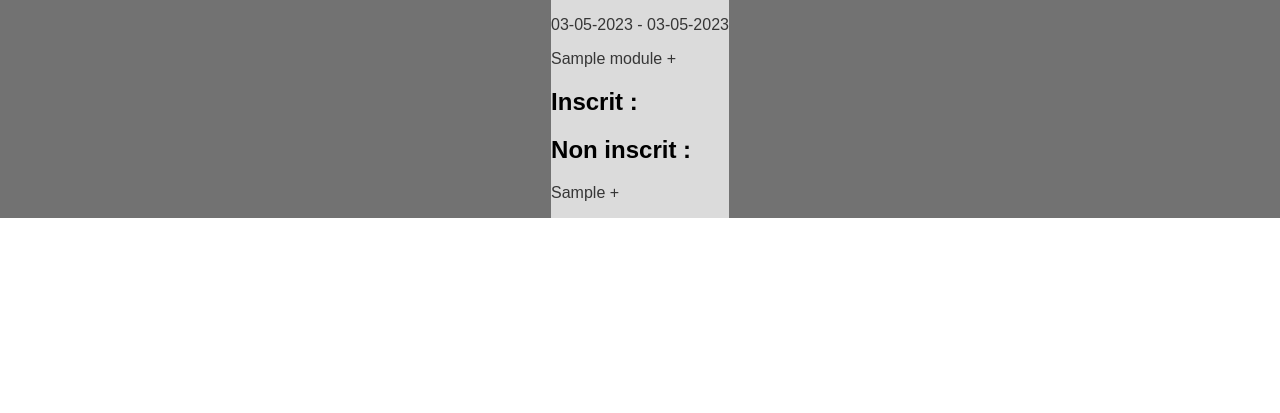
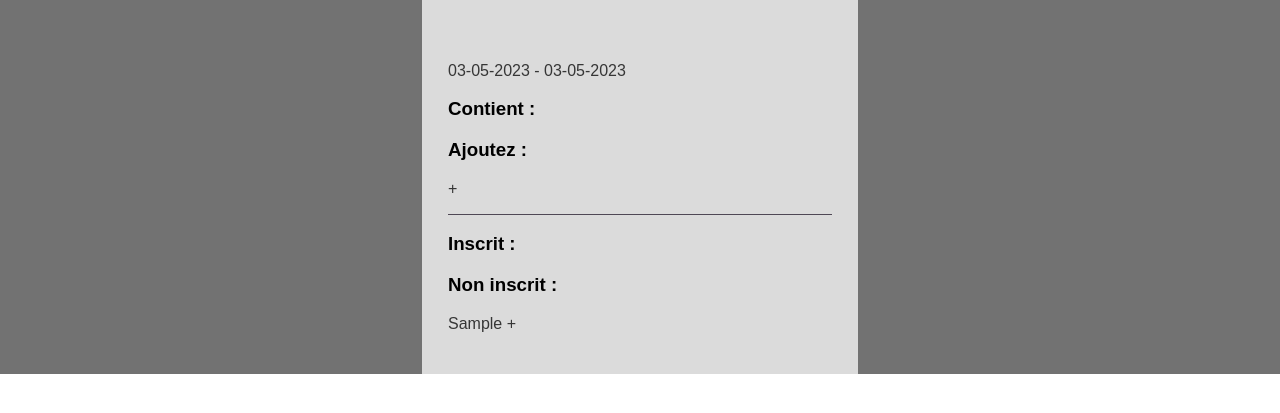
Before and after one commit to FlorianJ67/SessionSf, a Symfony app: template templates/session/info.html.twig in a window 1280 px wide. Shown: the part 50-463 px from the top of the page. Run offline with Twig, Linux system fonts and the light colour scheme; the template is opened without the code that fills it: most values are stand-ins (such as "Sample title", 1, 10 or a date in 2020); some libraries are stand-ins or nearby versions; some web fonts are replaced.

Commit message:
remove module from session need to know how to delete a session from contenusession

```diff
--- a/public/css/style.css
+++ b/public/css/style.css
@@ -54,11 +54,21 @@ header ul li a:hover {
 #content:first-child {
     border-radius: 15px 15px 0 0;
 }
-
+/* SessionInfo */
 #sessionInfo {
     background-color: var(--colorTwo);
     display: flex;
+    flex-direction: column;
+    padding: 2%;
+    width: 30%;
 }
+/* ListStagiaireSession */
+#listStagiaireSession{
+    border-top: 1px solid var(--colorThree);
+}
+/* endListStagiaireSession */
+/* endSessionInfo */
+
 /* FormationList */
 #formationList>div>div {
     background-color: var(--colorThree);
--- a/templates/session/info.html.twig
+++ b/templates/session/info.html.twig
@@ -5,7 +5,7 @@
 {% block body %}
     <div id="sessionInfo">
             <div>
-                <a href="{{ path('info_session', {'id': session.id}) }}">{{ session }}</a>
+                <h2><a href="{{ path('info_session', {'id': session.id}) }}">{{ session }}</a></h2>
             </div>
             <div>
                 <p>{{ session.formation }}</p>
@@ -14,23 +14,25 @@
                 {# <p>{{ session.contenuSession.duree }}</p> #}
 
                 <div id="listModuleSession">
-                    {% for module in session.contenuSession %}
-                        <p><a href='{{ path('info_module', {'id': module.id}) }}'>{{module.module.name}}</a></a><a href="{{ path('remove_module_from_session', {'idsession': session.id, 'idmodule': module.id}) }}"> X </a></p>
+                    <h3>Contient :</h3>
+                    {% for contenu in session.contenuSession %}
+                        <p><a href='{{ path('info_module', {'id': contenu.module.id}) }}'>{{contenu.module.name}}</a></a><a href="{{ path('remove_module_from_session', {'idsession': session.id, 'idmodule': contenu.module.id}) }}"> X </a></p>
                     {% endfor %}
 
+                    <h3>Ajoutez :</h3>
                     {% for module in nonModule %}
-                        <p><a href='{{ path('info_module', {'id': module.id}) }}'>{{module.module.name}}</a></a><a href="{{ path('remove_module_from_session', {'idsession': session.id, 'idmodule': module.id}) }}"> + </a></p>
+                        <p><a href='{{ path('info_module', {'id': contenu.module.id}) }}'>{{contenu.module.name}}</a></a><a href="{{ path('add_module_to_session', {'idsession': session.id, 'idmodule': contenu.module.id}) }}"> + </a></p>
                     {% endfor %}
                 </div>
 
                 <div id="listStagiaireSession">
-                    <h2>Inscrit :</h2>
+                    <h3>Inscrit :</h3>
 
                     {% for stagiaire in session.inscrit %}
                         <p><a href='{{ path('info_stagiaire', {'id': stagiaire.id}) }}'>{{stagiaire}}</a></a><a href="{{ path('remove_stagiaire_from_session', {'idsession': session.id, 'idstagiaire': stagiaire.id}) }}"> X </a></p>
                     {% endfor %}
 
-                    <h2>Non inscrit :</h2>
+                    <h3>Non inscrit :</h3>
 
                     {% for stagiaire in nonInscrits %}
                         <p><a href='{{ path('info_stagiaire', {'id': stagiaire.id}) }}'>{{stagiaire}}</a><a href="{{ path('add_stagiaire_to_session', {'idsession': session.id, 'idstagiaire': stagiaire.id}) }}"> + </a></p>
```
Also changed, not shown: src/Controller/FormationController.php (+5 -5 lines), src/Controller/SessionController.php (+6 -3 lines).
